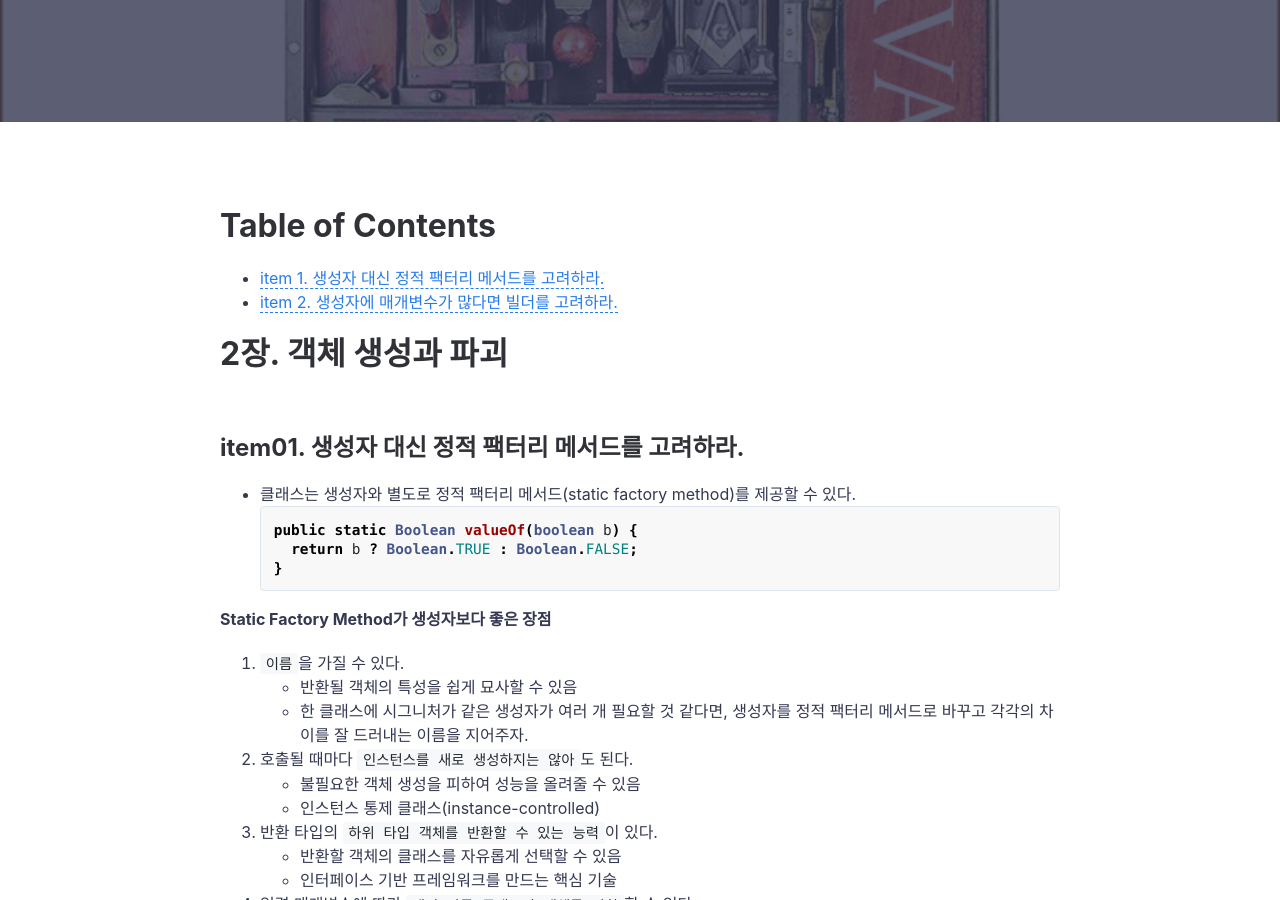
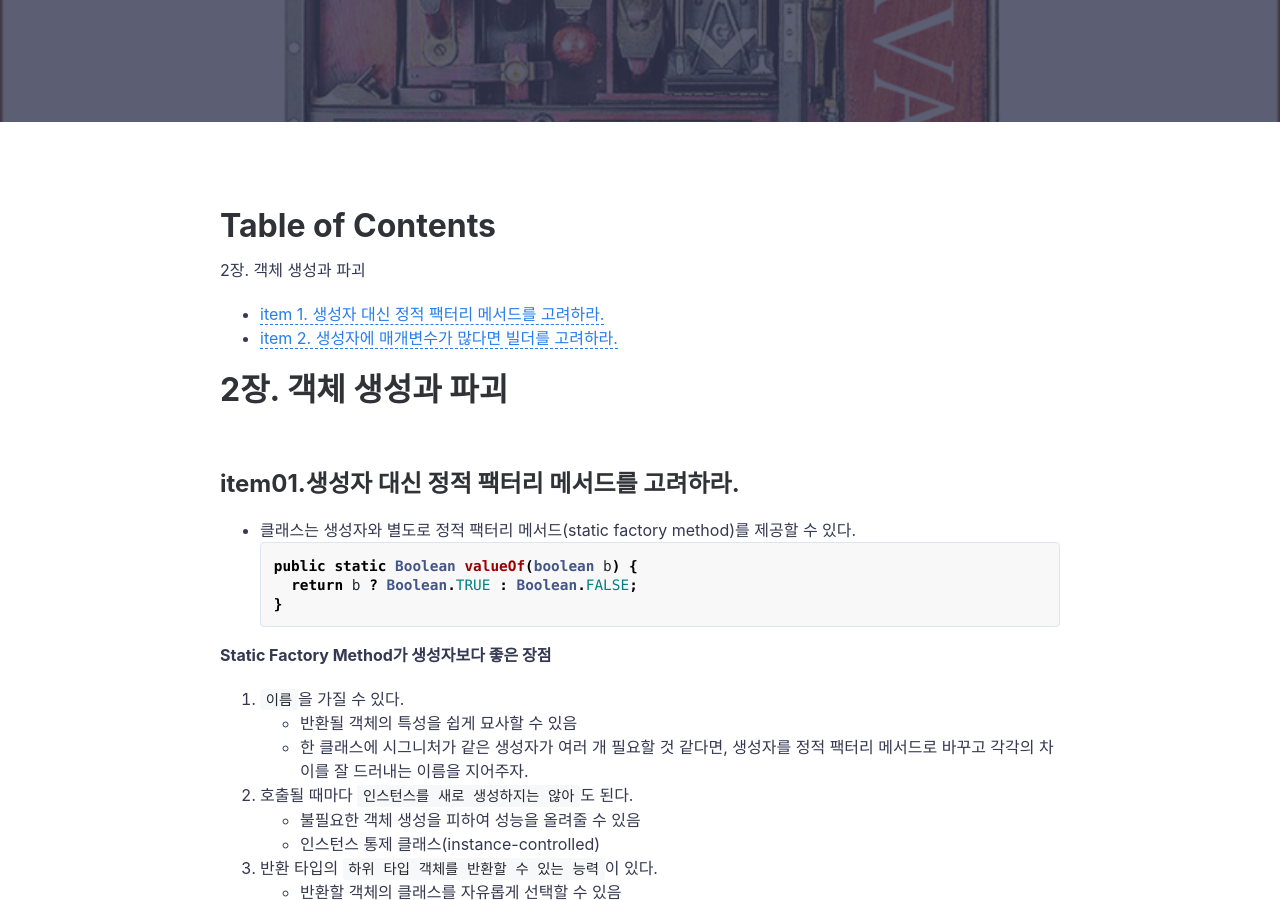
Before and after one commit to jihunparkme/jihunparkme.github.io, a Jekyll site: the page built from _posts/2021-03-02-EffectiveJava_객체_생성과_파괴.md, in a window 1280 px wide and 900 px high, scrolled down 454 px. Built offline with Jekyll 4.4.1, drawn with Linux system fonts in a browser that asks for light colours; comment, search, counter and statistics services are not loaded; some of the changed text lies outside the part shown.

Commit message:
add contents

````diff
--- a/_posts/2021-03-02-EffectiveJava_객체_생성과_파괴.md
+++ b/_posts/2021-03-02-EffectiveJava_객체_생성과_파괴.md
@@ -8,14 +8,17 @@
 ---
 
 # Table of Contents
-- [item 1. 생성자 대신 정적 팩터리 메서드를 고려하라.](#item01.-생성자-대신-정적-팩터리-메서드를-고려하라.)
-- [item 2. 생성자에 매개변수가 많다면 빌더를 고려하라.](#item02.-생성자에-매개변수가-많다면-빌더를-고려하라.)
+
+2장. 객체 생성과 파괴
+
+- [item 1. 생성자 대신 정적 팩터리 메서드를 고려하라.](#item01.생성자-대신-정적-팩터리-메서드를-고려하라.)
+- [item 2. 생성자에 매개변수가 많다면 빌더를 고려하라.](#item02.생성자에-매개변수가-많다면-빌더를-고려하라.)
 
 # 2장. 객체 생성과 파괴
 
 <br>
 
-## item01. 생성자 대신 정적 팩터리 메서드를 고려하라.
+## item01.생성자 대신 정적 팩터리 메서드를 고려하라.
 
 - 클래스는 생성자와 별도로 정적 팩터리 메서드(static factory method)를 제공할 수 있다.
 ```java
@@ -69,7 +72,7 @@
 
 <br>
 
-## item02. 생성자에 매개변수가 많다면 빌더를 고려하라.
+## item02.생성자에 매개변수가 많다면 빌더를 고려하라.
 - 빌더 패턴 : 점층적 생성자 패턴의 안전성과 자바 빈즈 패턴의 가독성을 겸비한 패턴
 - 클라이언트는 필요한 객체를 직접 만드는 대신, 필수 매개변수만으로 생성자를 호출해 빌더 객체를 얻는다.
   - 그 후 빌더 객체가 제공하는 일종의 세터 메서드들로 원하는 선택 매개변수들을 설정
@@ -248,7 +251,5 @@
 
 <br>
 
-## item03.
-## 생성자나 열거 타입으로 싱글턴임을 보증하라
-
+## item03.생성자나 열거 타입으로 싱글턴임을 보증하라
 -
````
